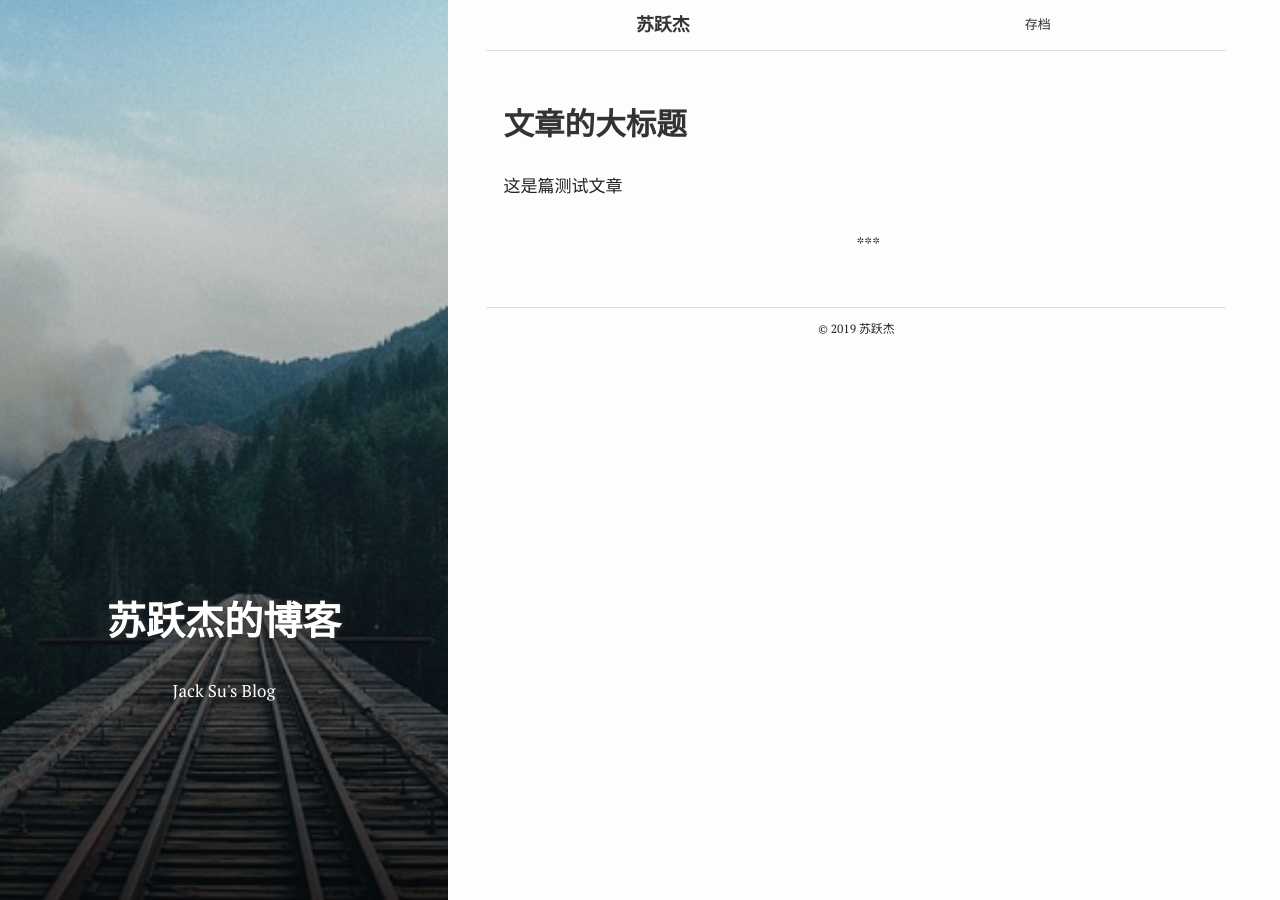
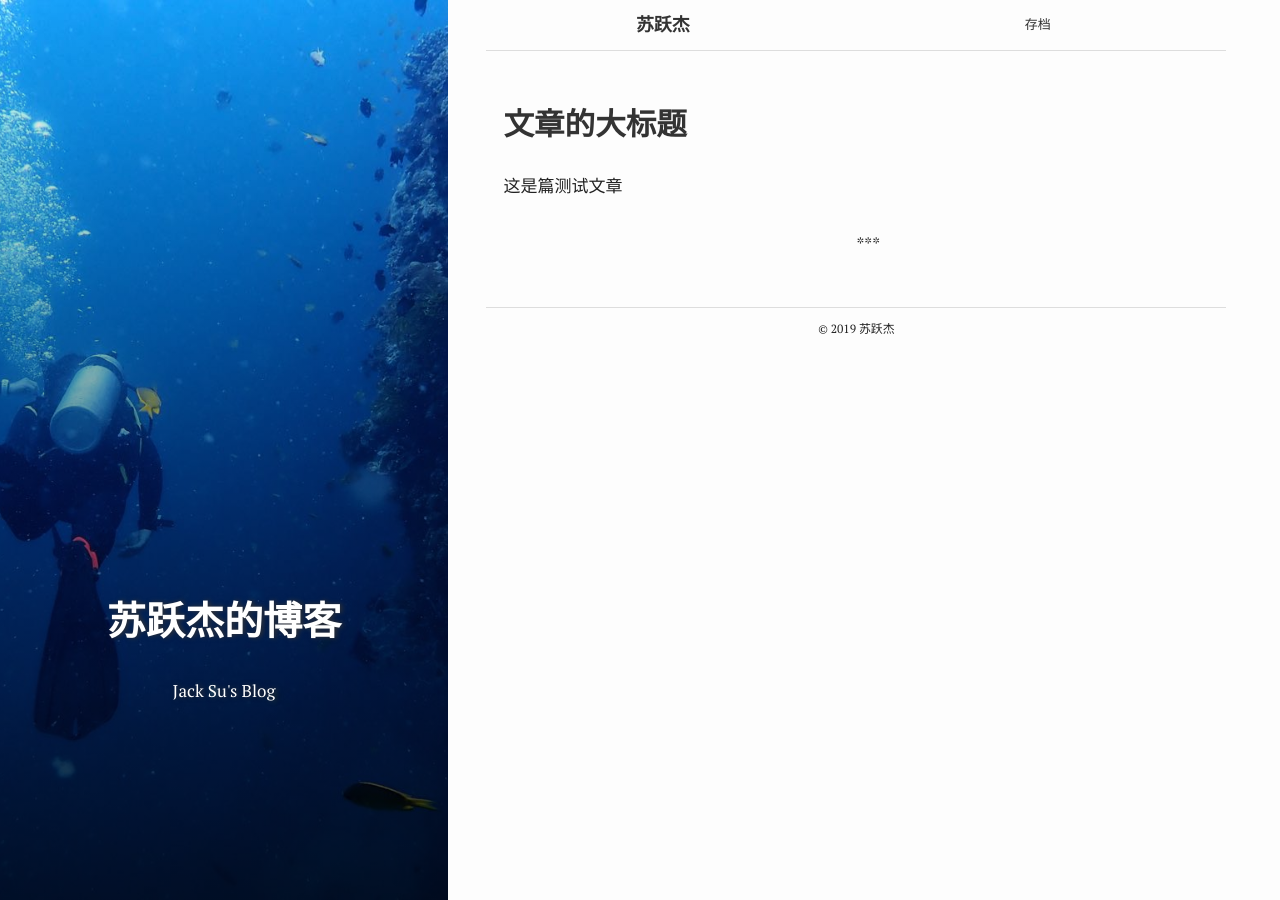
Before and after one commit to suyuejie/blog, a Jekyll site: the page built from index.html, in a window 1280 px wide. Built offline with Jekyll 4.4.1, drawn with Linux system fonts in a browser that asks for light colours.

Commit message:
replace bg pic

```diff
--- a/index.html
+++ b/index.html
@@ -1,5 +1,5 @@
 ---
-bg: "rails.jpg"
+bg: "w5.jpg"
 layout: default
 crawlertitle: "苏跃杰的博客"
 title: "苏跃杰的博客"
```
Also changed, not shown: archive.md (+1 -1 lines), assets/images/w1.jpg (added), assets/images/w2.jpg (added), assets/images/w3.jpg (added), assets/images/w4.jpg (added), assets/images/w5.jpg (added), assets/images/w6.jpg (added).
